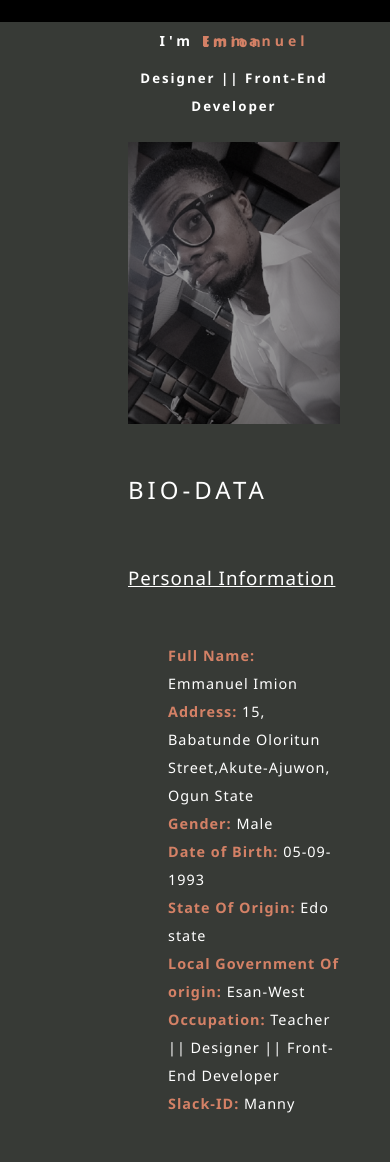
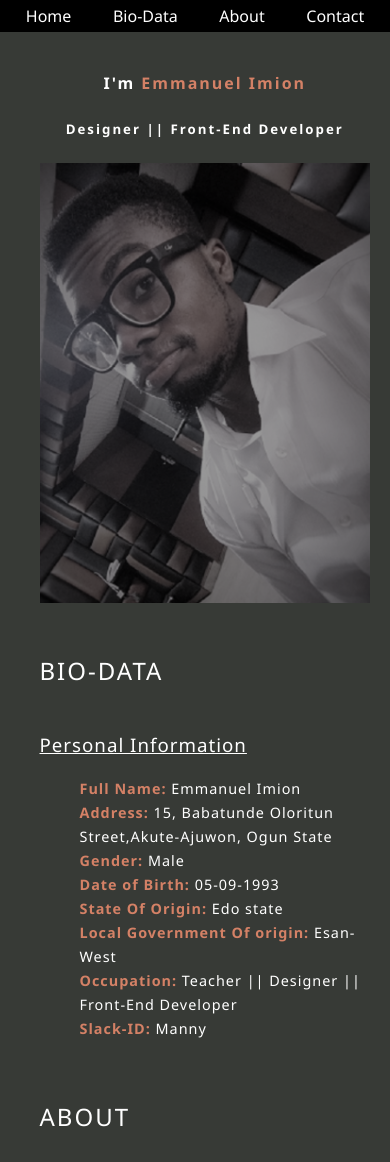
Before and after one commit to Mannypulator/my_profile_page, a plain HTML site: page index.html in a window 390 px wide. Shown: the top 1162 px of the page. Drawn offline with Linux system fonts and the light colour scheme.

Commit message:
implemented mobile view

```diff
--- a/css/style.css
+++ b/css/style.css
@@ -217,34 +217,80 @@ input[type="submit"]:hover {
     color: #f7c08a;
 }
 .bottom-bar {
-    background: #333;
+    background: #373A36;
     font-size: 0.85em;
     text-align: center;
-}@media (max-width:601px) {
+}
+
+/* Responsiveness of page */
+
+@media (max-width:601px) {
     aside {
         display: none;
     }
+    header {
+        line-height: 1.5em;
+        padding-top: 20px;
+    }
     header h1 {
-        font-size: 14px;
-        line-height: 0.2px;
+          font-weight: bold;
+          font-size: 1em;
+          letter-spacing: 2px;
+          color: #fff;
+          padding-top: 30px;
     }
     .mobile-nav {
         position: fixed;
-        width: 1000%;
+        width: 100%;
         display: flex;
         justify-content: space-around;
         background:#000;
         z-index: 1;
         overflow: auto;
+        padding: 5px;
     }
     .mobile-nav a{
         text-decoration: none;
         color: #fff;
     }
     .mobile-nav a:hover {
-        background:#fff;
-        color: #222;
+        background:#444;
+        color:#D48166;
     }
+    main {
+        max-width: 960px;
+        background: #373A36;
+        margin-left: 5%;
+        padding: 10px 20px;
+    }
+    .about,
+    .bio-data,
+    .contact {
+        line-height: 1.5em;
+        letter-spacing: 1px;
+        font-weight: 100;
+        margin-left: 5%;
+        padding: 10px 20px;
+    }
+    .about h2,
+    .bio-data h2,
+    .contact h2 {
+        font-weight: 100;
+        text-transform: uppercase;
+        padding-bottom: 30px;
+        margin: 30px 0 0 0;
+        letter-spacing: 2px;
+    }
+    .about h3,
+    .bio-data h3 {
+        font-weight: 300;
+        margin: 20px 0;
+        text-decoration: underline;
+    }
+    .container {
+        border-radius: 5px;
+    }
+
 }
 @media(min-width:600px) {
     .mobile-nav {
--- a/index.html
+++ b/index.html
@@ -58,7 +58,7 @@
     <section class="about" id="about">
         <h2> About</h2>
         <h3>Who am i?</h3>
-        <p>Hello, I am Emmanuel, a graduate of Pure and Applied Chemistry. Wondering how ended up being a Front-End Developer? Well, being a life long learner and always ready for new opportunities got me into Tech and ever since we have been stuck together</p>
+        <p>Hello, I am Emmanuel, a graduate of Pure and Applied Chemistry. Wondering how i ended up being a Front-End Developer? Well, being a life long learner and always ready for new opportunities got me into Tech and ever since we have been stuck together</p>
         <p>Aside being into tech, i am a very prolific science teacher. I teach any science subject. Although i major in Mathematics and Chemistry. </p>
         <p>A little more about me. When i am not being a teacher or developer, i enjoy playing football alot, reading too, solving problems ( does not have to be tech related even though it is almost all the time), i am a good singer as i love music too. I am into so many stuffs but those are the things you see me doing majorly</p>
         <p>As a Front-End developer and designer, i believe in user centered designs and delivering the best possible experiences to people. I have experience with HTML, CSS, Bootstrap , Javascript , JQuery, Adobe Photoshop and illustrator as well</p>
@@ -111,7 +111,7 @@
              <a href="#"><img src="./img/gt.png" alt=""></a>
          </section>
          <section class="bottom-bar">
-             <p>Manny &copy 2020 | All rights reserved</p>
+             <p> &copy by Manny 2020 | All rights reserved</p>
          </section>
      </footer>
 </body>
```
